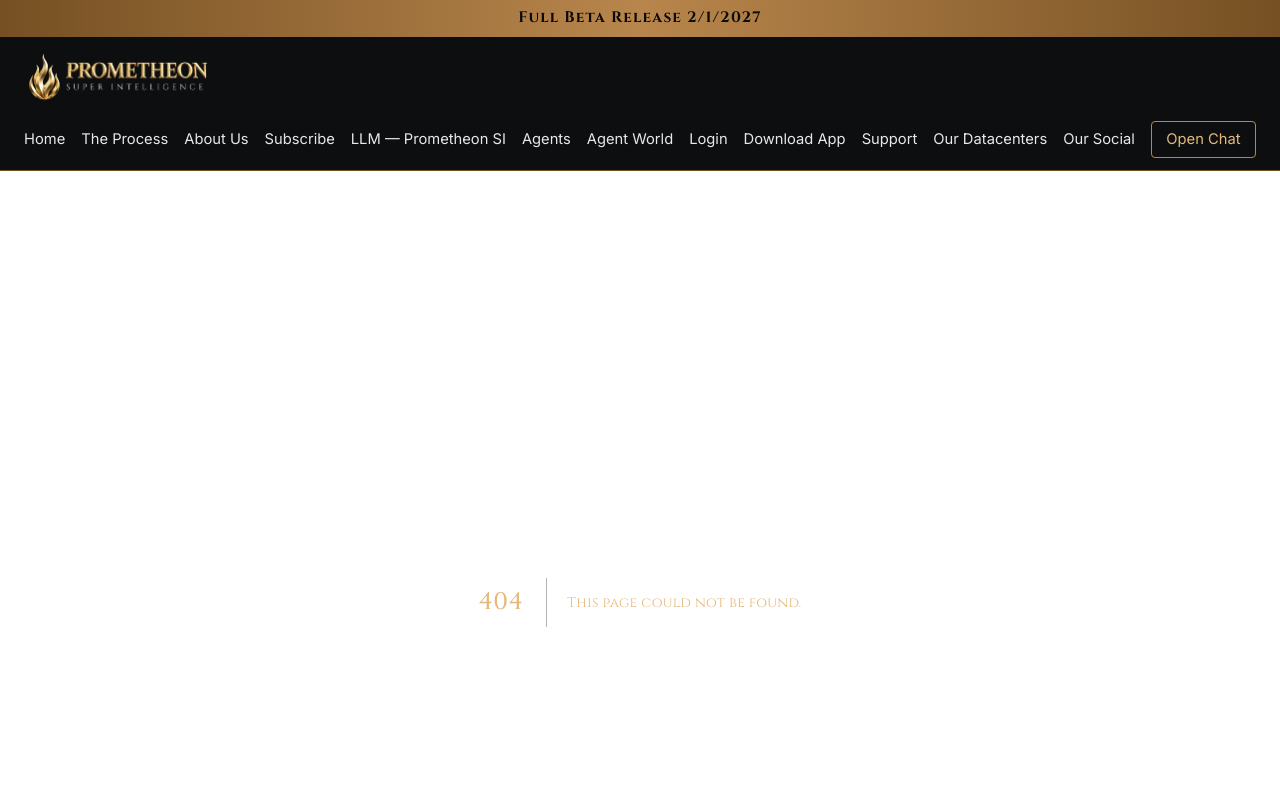
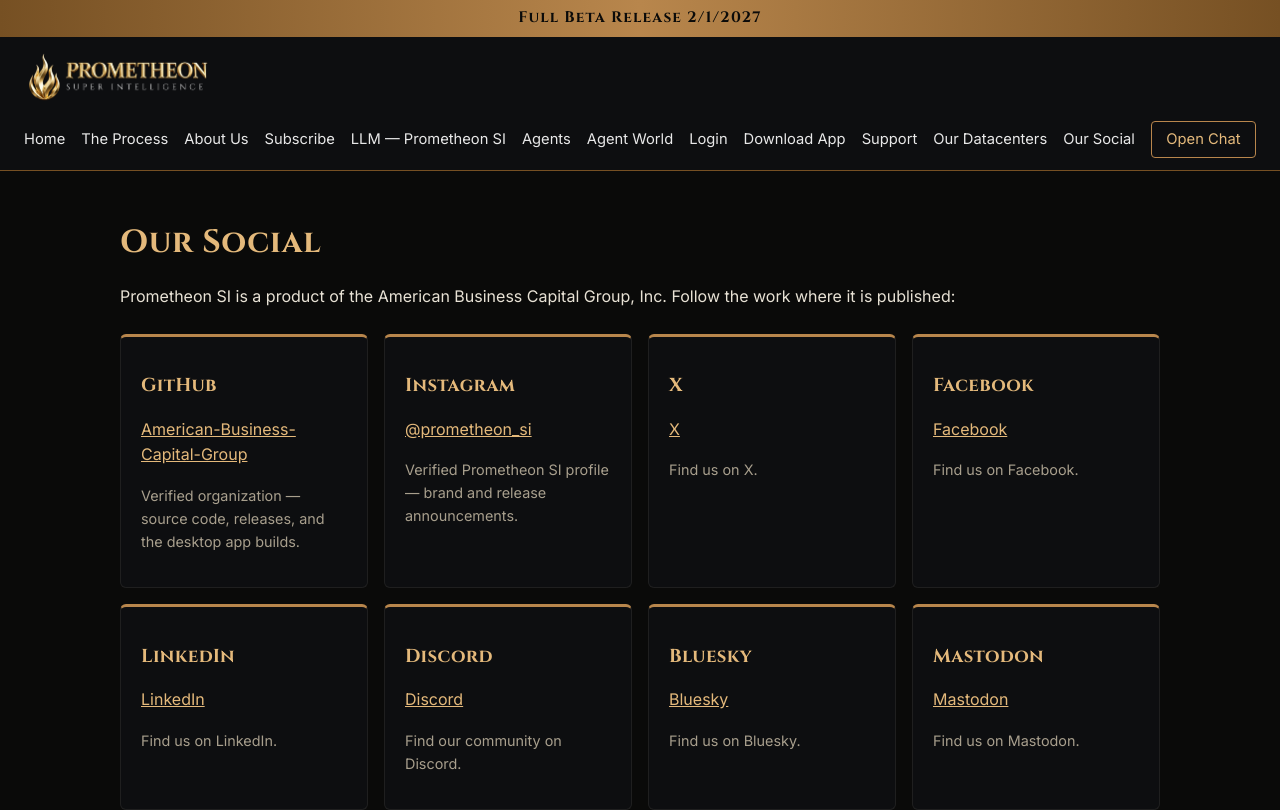
Before and after one commit to American-Business-Capital-Group/Prometheon-SI, a Next.js app in the folder app/: page /social in a window 1280 px wide. Before the commit this address had no page. Shown: the top 810 px of the page. Built offline with nearby package versions, Linux system fonts and the light colour scheme.

Commit message:
Publish Prometheon SI v1.00 (web pass)

```diff
--- /dev/null
+++ b/app/src/app/social/page.tsx
@@ -0,0 +1,85 @@
+interface SocialLink {
+  platform: string;
+  href: string;
+  label: string;
+  note: string;
+}
+
+// Verification (2026-11-23): only profiles that could be verified for
+// ABCG / Prometheon SI are linked directly. Every other platform links to
+// the platform root — no handle is ever invented. See SITE_NOTES.md.
+const LINKS: SocialLink[] = [
+  {
+    platform: "GitHub",
+    href: "https://github.com/American-Business-Capital-Group",
+    label: "American-Business-Capital-Group",
+    note: "Verified organization — source code, releases, and the desktop app builds.",
+  },
+  {
+    platform: "Instagram",
+    href: "https://www.instagram.com/prometheon_si/",
+    label: "@prometheon_si",
+    note: "Verified Prometheon SI profile — brand and release announcements.",
+  },
+  {
+    platform: "X",
+    href: "https://x.com",
+    label: "X",
+    note: "Find us on X.",
+  },
+  {
+    platform: "Facebook",
+    href: "https://www.facebook.com",
+    label: "Facebook",
+    note: "Find us on Facebook.",
+  },
+  {
+    platform: "LinkedIn",
+    href: "https://www.linkedin.com",
+    label: "LinkedIn",
+    note: "Find us on LinkedIn.",
+  },
+  {
+    platform: "Discord",
+    href: "https://discord.com",
+    label: "Discord",
+    note: "Find our community on Discord.",
+  },
+  {
+    platform: "Bluesky",
+    href: "https://bsky.app",
+    label: "Bluesky",
+    note: "Find us on Bluesky.",
+  },
+  {
+    platform: "Mastodon",
+    href: "https://mastodon.social",
+    label: "Mastodon",
+    note: "Find us on Mastodon.",
+  },
+];
+
+export default function SocialPage() {
+  return (
+    <>
+      <h1>Our Social</h1>
+      <p>
+        Prometheon SI is a product of the American Business Capital Group,
+        Inc. Follow the work where it is published:
+      </p>
+      <div className="grid">
+        {LINKS.map((l) => (
+          <div className="card" key={l.platform}>
+            <h3>{l.platform}</h3>
+            <p>
+              <a href={l.href} target="_blank" rel="noreferrer">
+                {l.label}
+              </a>
+            </p>
+            <p className="note">{l.note}</p>
+          </div>
+        ))}
+      </div>
+    </>
+  );
+}
```
